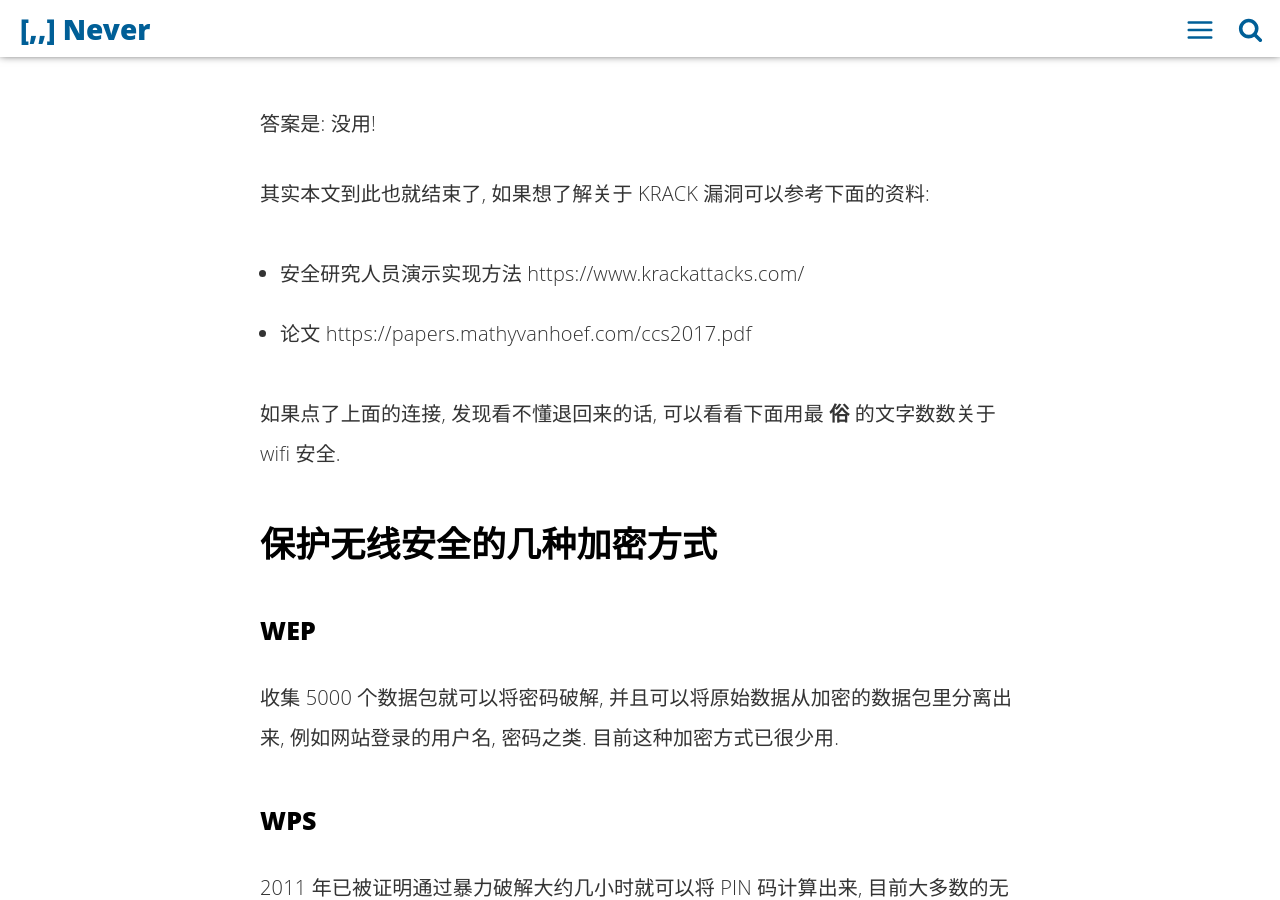
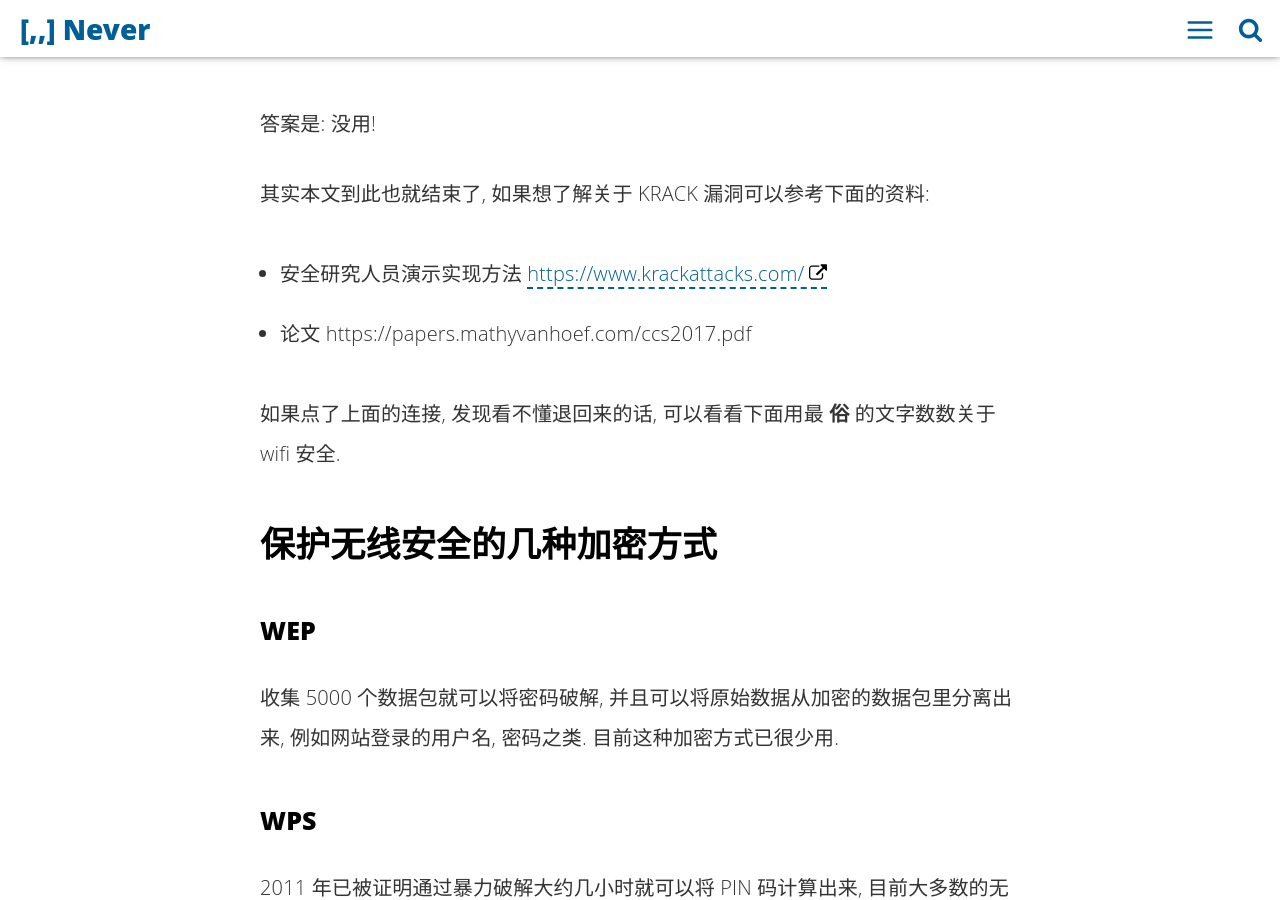
Before and after one commit to NeverMin/nevermin.github.io, a Jekyll site: the page built from _posts/2017-10-25-KRACK-你家的wifi还安全吗.markdown, in a window 1280 px wide and 900 px high, scrolled down 766 px. Built offline with Jekyll 4.4.1, drawn with Linux system fonts in a browser that asks for light colours; part of the change alters nothing that is shown.

```diff
--- a/_posts/2017-10-25-KRACK-你家的wifi还安全吗.markdown
+++ b/_posts/2017-10-25-KRACK-你家的wifi还安全吗.markdown
@@ -20,7 +20,7 @@ introduction: "wifi 作为我们最普及的[英文单词], 60岁老爷爷老奶
 答案是: 没用!
 
 其实本文到此也就结束了, 如果想了解关于 KRACK 漏洞可以参考下面的资料:
-- 安全研究人员演示实现方法 https://www.krackattacks.com/
+- 安全研究人员演示实现方法 [https://www.krackattacks.com/](https://www.krackattacks.com/)
 - 论文 https://papers.mathyvanhoef.com/ccs2017.pdf
 
 如果点了上面的连接, 发现看不懂退回来的话, 可以看看下面用最 **俗** 的文字数数关于 wifi 安全.
```
